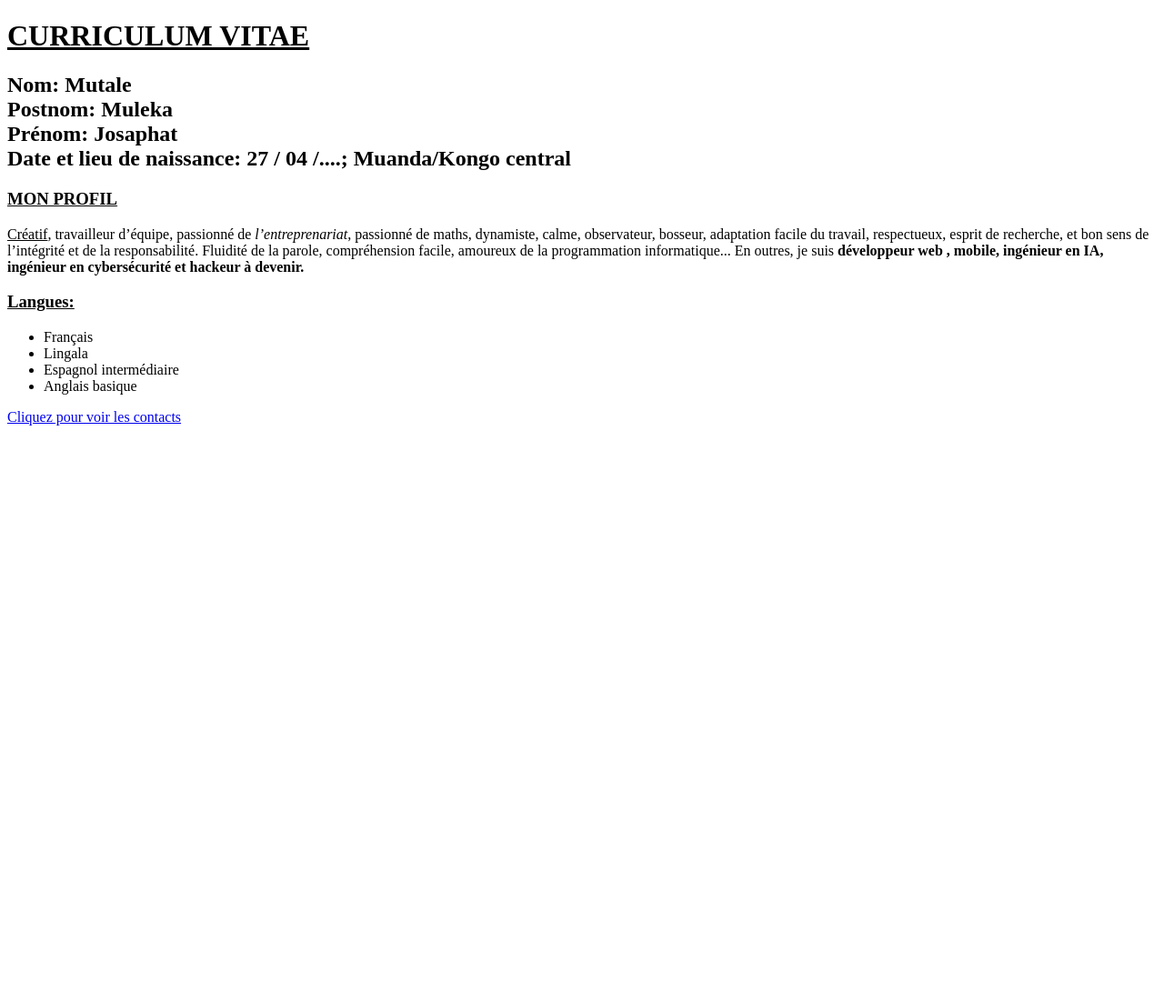
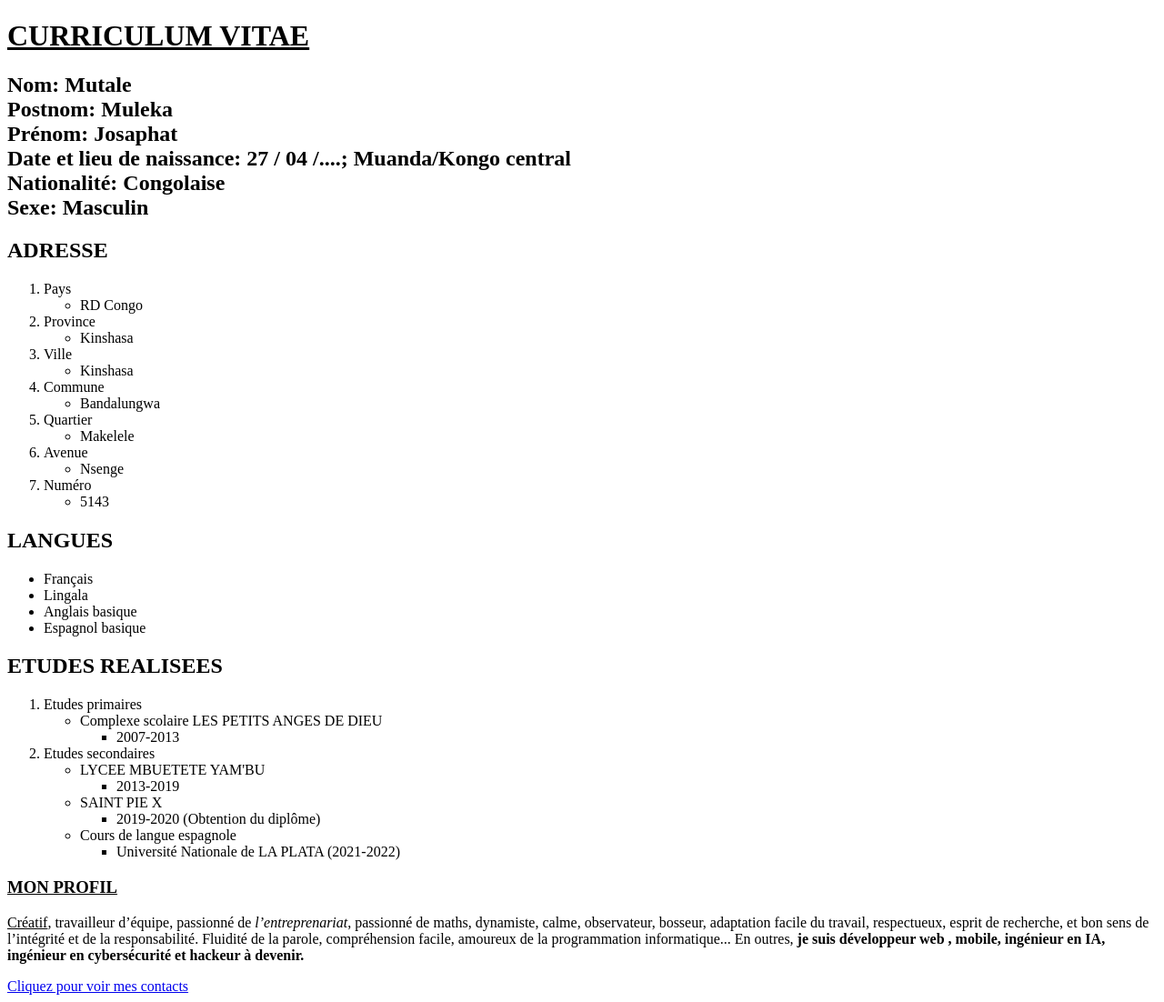
Before and after one commit to Josaphatmutale/portfolio, a plain HTML site: page index.html in a window 1280 px wide. Shown: the whole page at 91% size. Before the commit the page ends 800 px from the top, so only its background shows below. Drawn offline with Linux system fonts and the light colour scheme.

Commit message:
Ajout des informations du Cv

```diff
--- a/index.html
+++ b/index.html
@@ -12,18 +12,78 @@
            Postnom: Muleka <br>
            Prénom: Josaphat <br>
            Date et lieu de naissance: 27 / 04 /....; Muanda/Kongo central <br>
+           Nationalité: Congolaise <br>
+           Sexe: Masculin <br>
         </h2>
+      <h2>
+        ADRESSE
+      </h2>
+      <ol>
+        <li>Pays</li>
+        <ul>
+          <li>RD Congo</li>
+        </ul>
+        <li>Province</li>
+        <ul>
+          <li>Kinshasa</li>
+        </ul>
+        <li>Ville</li>
+        <ul>
+          <li>Kinshasa</li>
+        </ul>
+        <li>Commune</li>
+        <ul>
+          <li>Bandalungwa</li>
+        </ul>
+        <li>Quartier</li>
+        <ul>
+          <li>Makelele</li>
+        </ul>
+        <li>Avenue</li>
+        <ul>
+          <li>Nsenge</li>
+        </ul>
+        <li>Numéro</li>
+        <ul>
+          <li>5143</li>
+        </ul>
+      </ol>
+       <h2>LANGUES</h2>
+       <ul>
+        <li>Français</li>
+        <li>Lingala</li>
+        <li>Anglais basique</li>
+        <li>Espagnol basique</li>
+       </ul>
+       <h2>ETUDES REALISEES</h2>
+       <ol>
+        <li>Etudes primaires</li>
+        <ul>
+          <li>Complexe scolaire LES PETITS ANGES DE DIEU</li>
+          <ul>
+            <li>2007-2013</li>
+          </ul>
+        </ul>
+        <li>Etudes secondaires</li>
+        <ul>
+          <li>LYCEE MBUETETE YAM'BU</li>
+          <ul>
+            <li>2013-2019</li>
+          </ul>
+          <li>SAINT PIE X</li>
+          <ul>
+            <li>2019-2020 (Obtention du diplôme)</li>
+          </ul>
+          <li>Cours de langue espagnole</li>
+          <ul>
+            <li>Université Nationale de LA PLATA (2021-2022)</li>
+          </ul>
+        </ul>
+       </ol>
        <h3><u>MON PROFIL</u></h3>
        <p><u>Créatif</u>, travailleur d’équipe, passionné de <em>l’entreprenariat</em>, passionné de maths, dynamiste, calme, observateur, bosseur, adaptation facile du travail, respectueux, esprit de recherche, et bon sens de    l’intégrité et de la responsabilité. Fluidité de la parole, compréhension facile, amoureux de la programmation informatique...
-        En outres, je suis <strong>développeur web , mobile, ingénieur en IA, ingénieur en cybersécurité et hackeur à devenir.</strong>
+        En outres, <strong>je suis développeur web , mobile, ingénieur en IA, ingénieur en cybersécurité et hackeur à devenir.</strong>
        </p>
-       <h3><u>Langues:</u></h3>
-       <ul>
-         <li>Français</li>
-         <li>Lingala</li>
-         <li>Espagnol intermédiaire</li>
-         <li>Anglais basique</li>
-       </ul>
-       <a href="pages/contact.html">Cliquez pour voir les contacts</a>
+       <a href="pages/contact.html">Cliquez pour voir mes contacts</a>
 </body>
 </html>
```
Also changed, not shown: pages/contact.html (+19 -1 lines).
